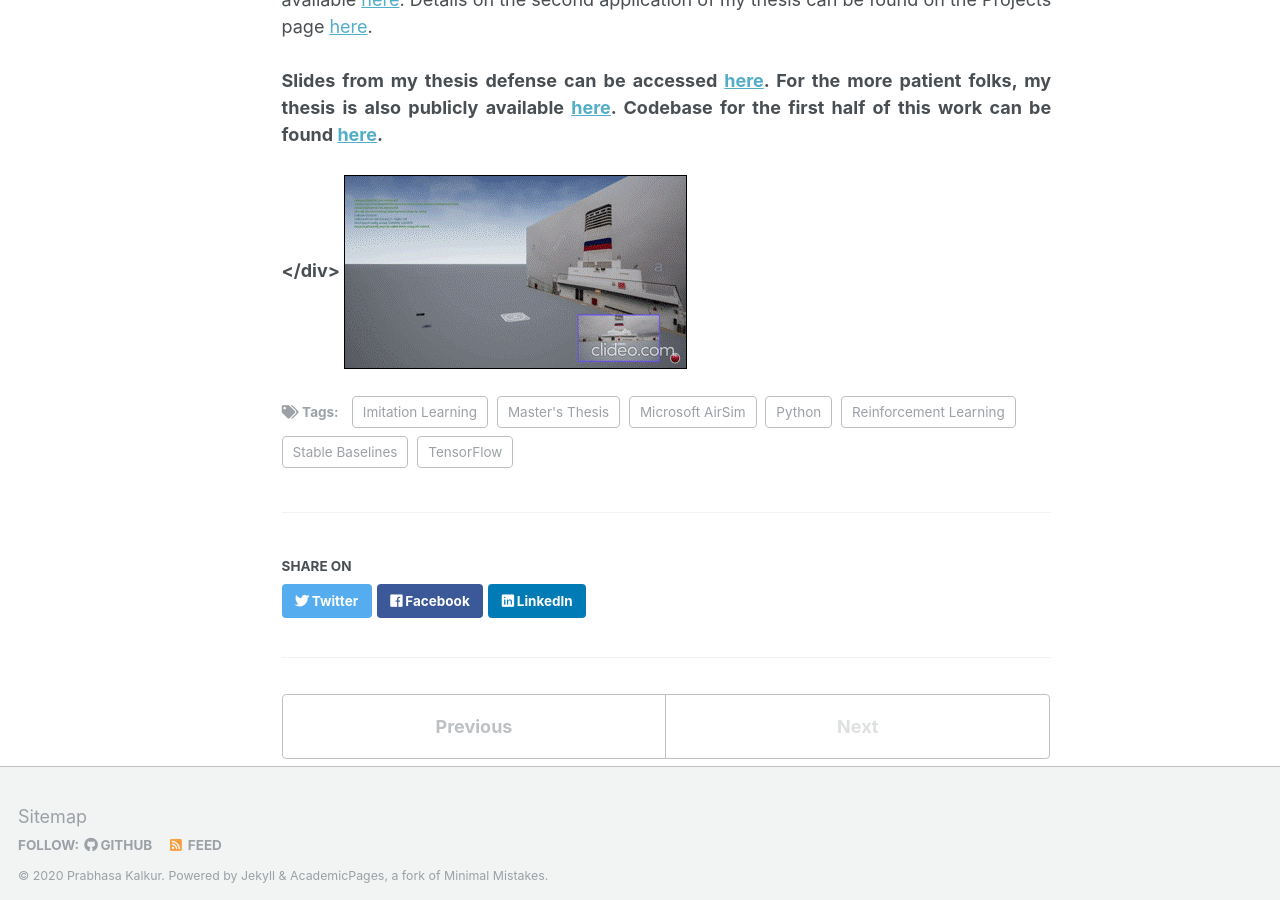
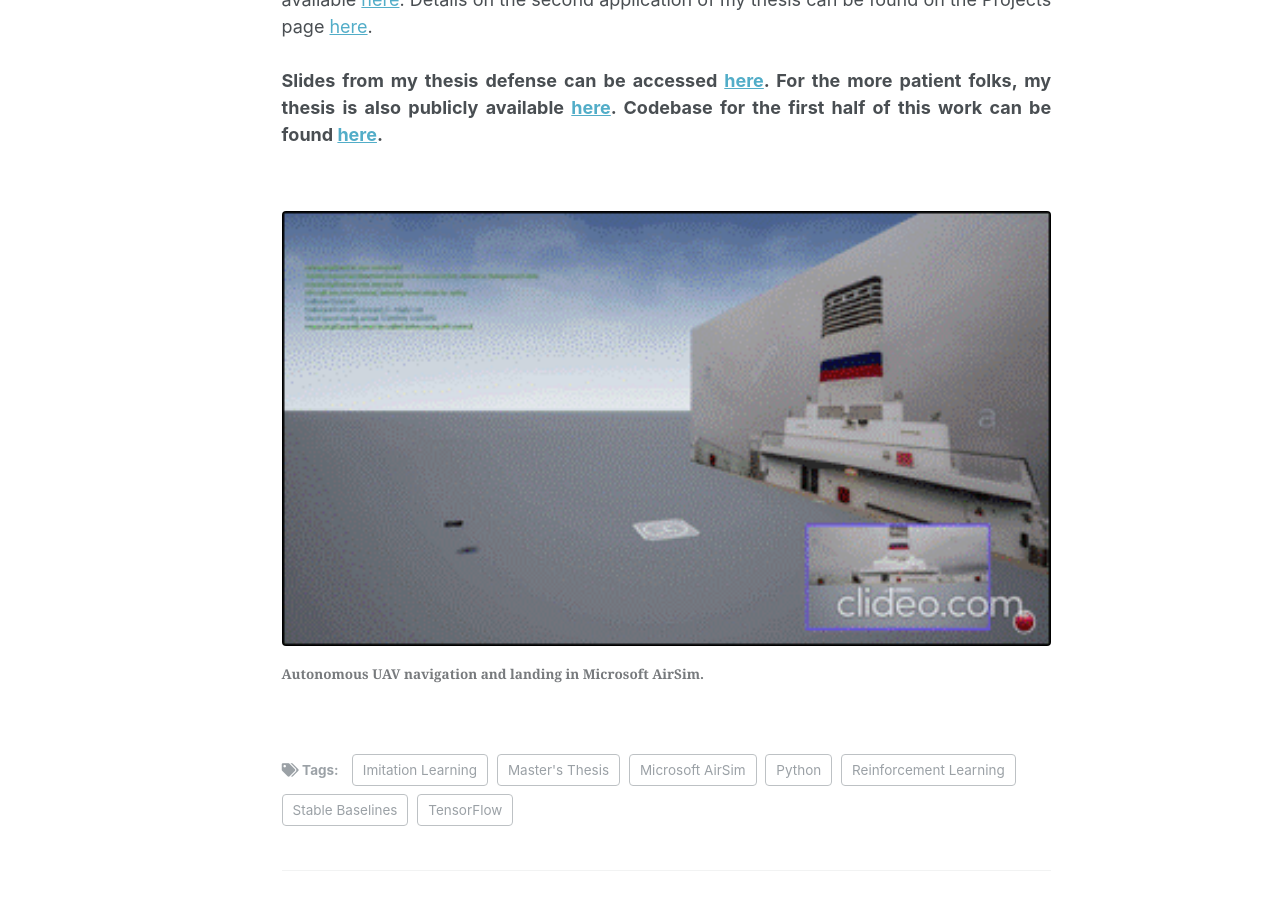
Before and after one commit to prabhasak/prabhasak.github.io, a Jekyll site: the page built from _experience/2020-09-01-masters-thesis.md, in a window 1280 px wide and 900 px high, scrolled down 851 px. Built offline with Jekyll 4.4.1, drawn with Linux system fonts in a browser that asks for light colours.

Commit message:
Added GIFs to thesis and chicken project

```diff
--- a/_experience/2020-09-01-masters-thesis.md
+++ b/_experience/2020-09-01-masters-thesis.md
@@ -35,7 +35,9 @@ To summarize, we captured a pilot’s intuition to navigate and land drones on a
 <b> Slides from my thesis defense can be accessed <a href="https://prabhasak.github.io/files/Thesis_final.pdf">here</a>. For the more patient folks, my thesis is also publicly available <a href="https://prabhasak.github.io/files/Thesis_Prabhasa_Kalkur.pdf">here</a>. Codebase for the first half of this work can be found <a href="https://github.com/prabhasak/masters-thesis">here</a>.<b> <br><br>
 <!-- GitHub for this work can be found at <h1>{{ page.github }}</h1>. -->
 
-</div>
+<!-- </div> -->
 
-<img src="https://prabhasak.github.io/files/AirSim.gif" />
-<!-- <img src="https://prabhasak.github.io/files/AirSim.gif" alt="Autonomous UAV navigation and landing in Microsoft AirSim" /> -->
+<figure>
+  <img src="https://prabhasak.github.io/files/AirSim.gif" alt="AirSim"/>
+  <figcaption>Autonomous UAV navigation and landing in Microsoft AirSim.</figcaption>
+</figure>
```
Also changed, not shown: _projects/2020-09-01-chicken.md (+4 -1 lines).
